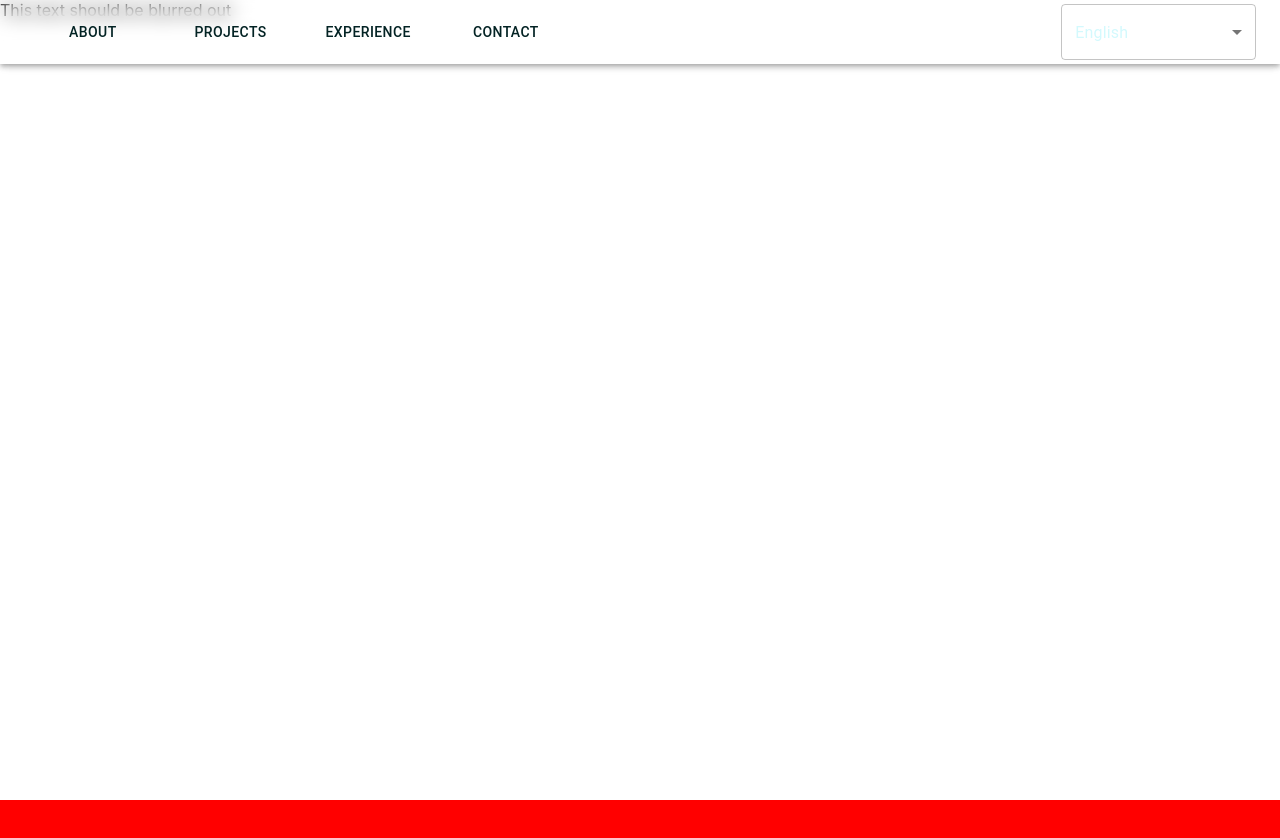
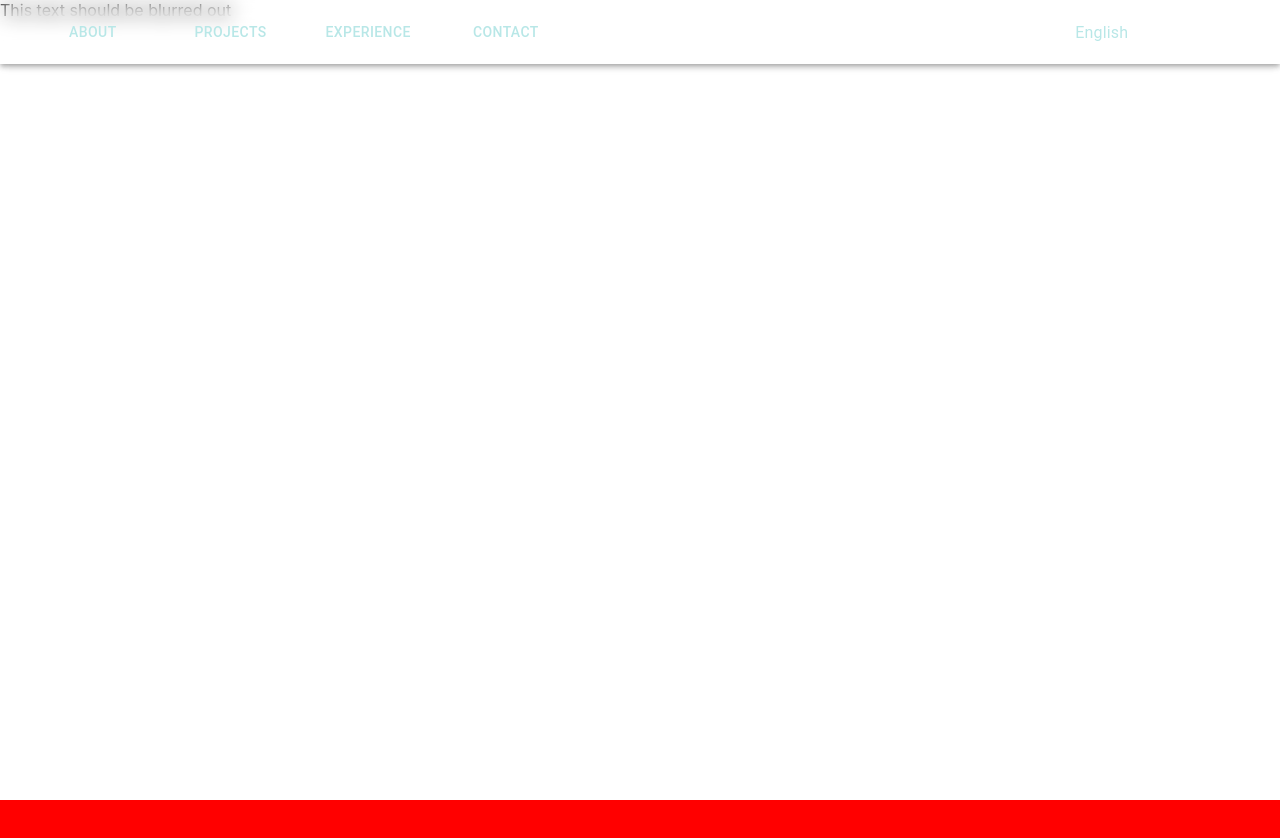
Before and after one commit to Ravi-Bossema/portfolio, a React (Create React App) app: page / in a window 1280 px wide. Shown: the top 838 px of the page. Built offline with nearby package versions, Linux system fonts and the light colour scheme.

Commit message:
Additional theme added (better I think)

```diff
--- a/src/App.js
+++ b/src/App.js
@@ -1,11 +1,11 @@
 import { ThemeProvider } from '@mui/material';
 import React from 'react';
 import { About, Navbar, Projects } from './components';
-import { theme } from './theme';
+import { DSTheme, BardTheme } from './theme';
 
 export default function App() {
 	return (
-		<ThemeProvider theme={theme}>
+		<ThemeProvider theme={BardTheme}>
 			<Navbar />
 			<About />
 			<Projects />
--- a/src/theme.js
+++ b/src/theme.js
@@ -1,8 +1,8 @@
 import { createTheme } from '@mui/material';
 
-export const theme = createTheme({
+export const DSTheme = createTheme({
 	palette: {
-		type: 'dark',
+		mode: 'dark',
 		primary: {
 			main: '#d3f9fd',
 			contrastText: '#032324',
@@ -20,6 +20,7 @@ export const theme = createTheme({
 			disabled: 'rgba(211,249,253,0.5)',
 			hint: 'rgba(211,249,253,0.5)',
 		},
+		divider: 'rgba(147,174,177,0.2)',
 	},
 	components: {
 		MuiAppBar: {
@@ -35,3 +36,40 @@ export const theme = createTheme({
 		},
 	},
 });
+
+export const BardTheme = createTheme({
+	palette: {
+		mode: 'dark',
+		primary: {
+			main: '#b8e7e7',
+			contrastText: '#090b1c',
+		},
+		secondary: {
+			main: '#124d53',
+		},
+		background: {
+			default: '#090b1c',
+			paper: '#16264a',
+		},
+		text: {
+			primary: '#b8e7e7',
+			secondary: 'rgba(184,231,231,0.7)',
+			disabled: 'rgba(184,231,231,0.5)',
+			hint: 'rgba(184,231,231,0.5)',
+		},
+		divider: 'rgba(184,231,231,0.12)',
+	},
+	components: {
+		MuiAppBar: {
+			styleOverrides: {
+				root: {
+					backgroundColor: 'transparent',
+					backdropFilter: 'blur(10px)',
+				},
+			},
+		},
+		MuiTooltip: {
+			arrow: true,
+		},
+	},
+});
```
